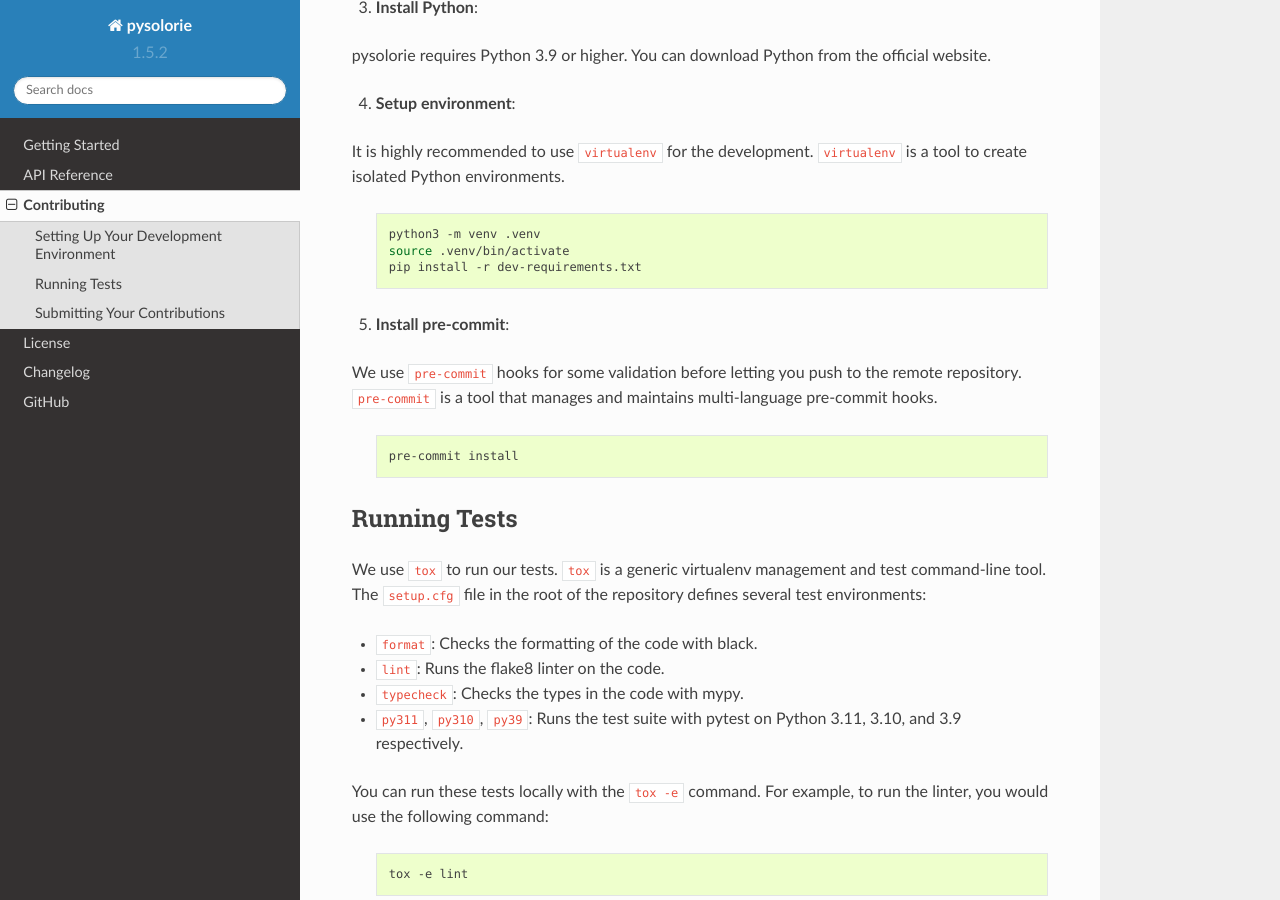
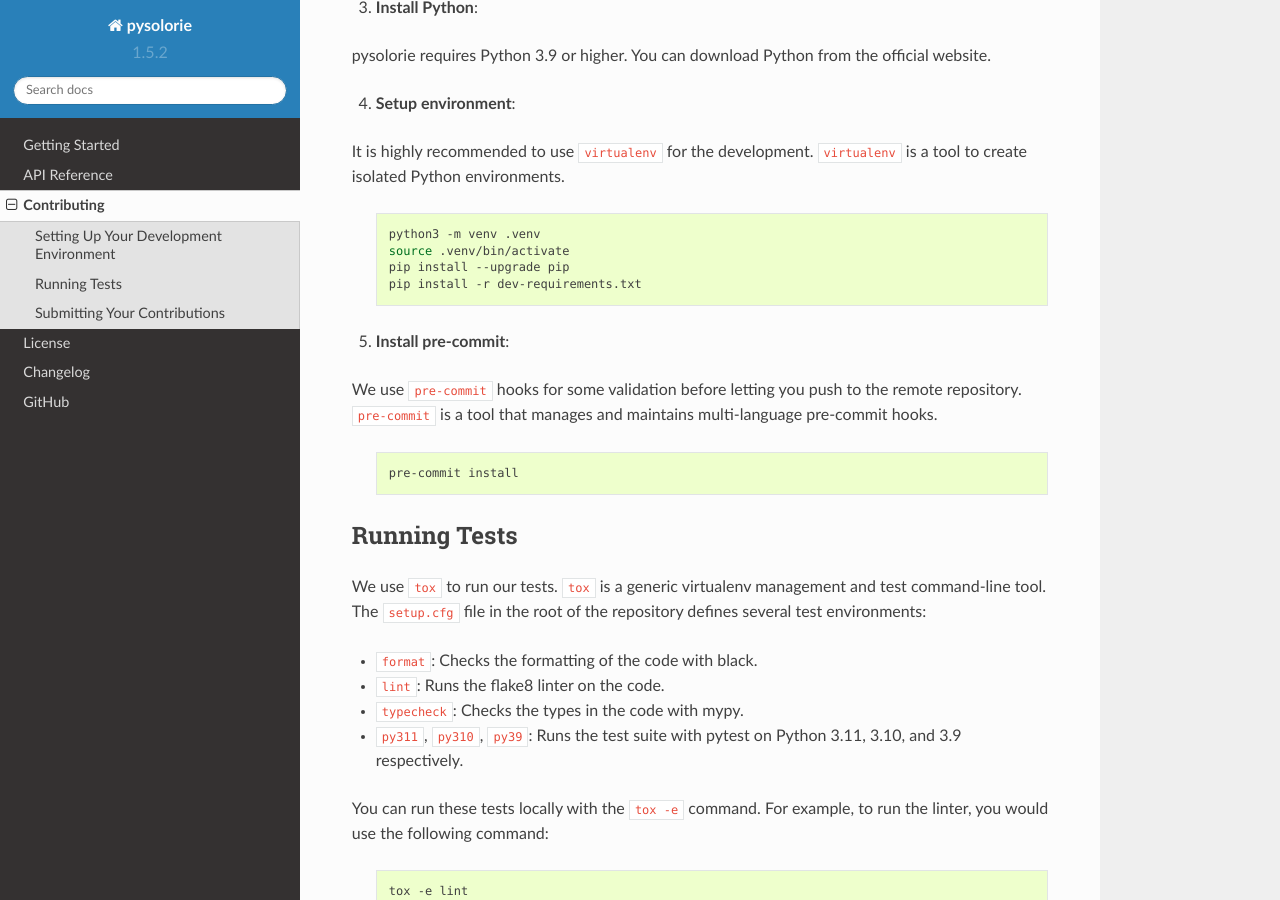
Before and after one commit to aaghamohammadi/pysolorie, a Sphinx documentation site: the page built from docs/contributing.rst, in a window 1280 px wide and 900 px high, scrolled down 534 px. Built offline with Sphinx 7.4.7 and the Read the Docs theme 2.0.0, drawn with Linux system fonts in a browser that asks for light colours.

Commit message:
Add pip upgrade step in virtualenv setup of contributing.rst

```diff
--- a/docs/contributing.rst
+++ b/docs/contributing.rst
@@ -28,6 +28,7 @@
 
         python3 -m venv .venv
         source .venv/bin/activate
+        pip install --upgrade pip
         pip install -r dev-requirements.txt
 
 5. **Install pre-commit**:
```
